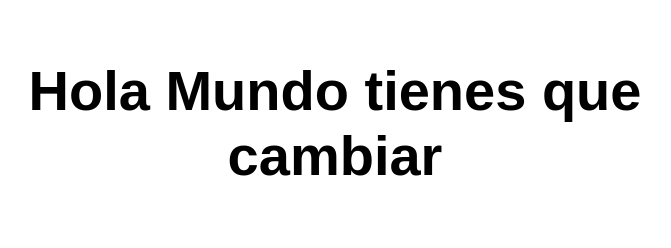
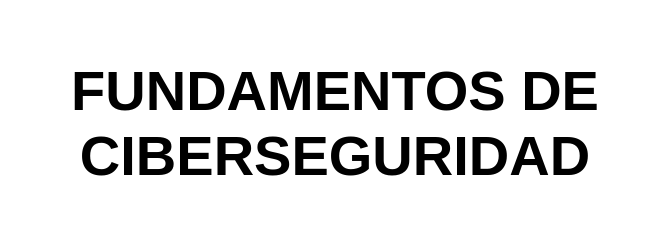
Before and after one commit to ENIAM1503/mi-primer-app, a website: page src/index.html in a window 1280 px wide. Shown: the whole page, without its empty margins (305-976 px from the left). Drawn offline with Linux system fonts and the light colour scheme.

Commit message:
//cambio al texto

```diff
--- a/src/index.html
+++ b/src/index.html
@@ -10,7 +10,7 @@
 
 <body>
   <main>
-    <h1>Hola Mundo tienes que cambiar</h1>
+    <h1>FUNDAMENTOS DE CIBERSEGURIDAD</h1>
   </main>
 </body>
 
```
